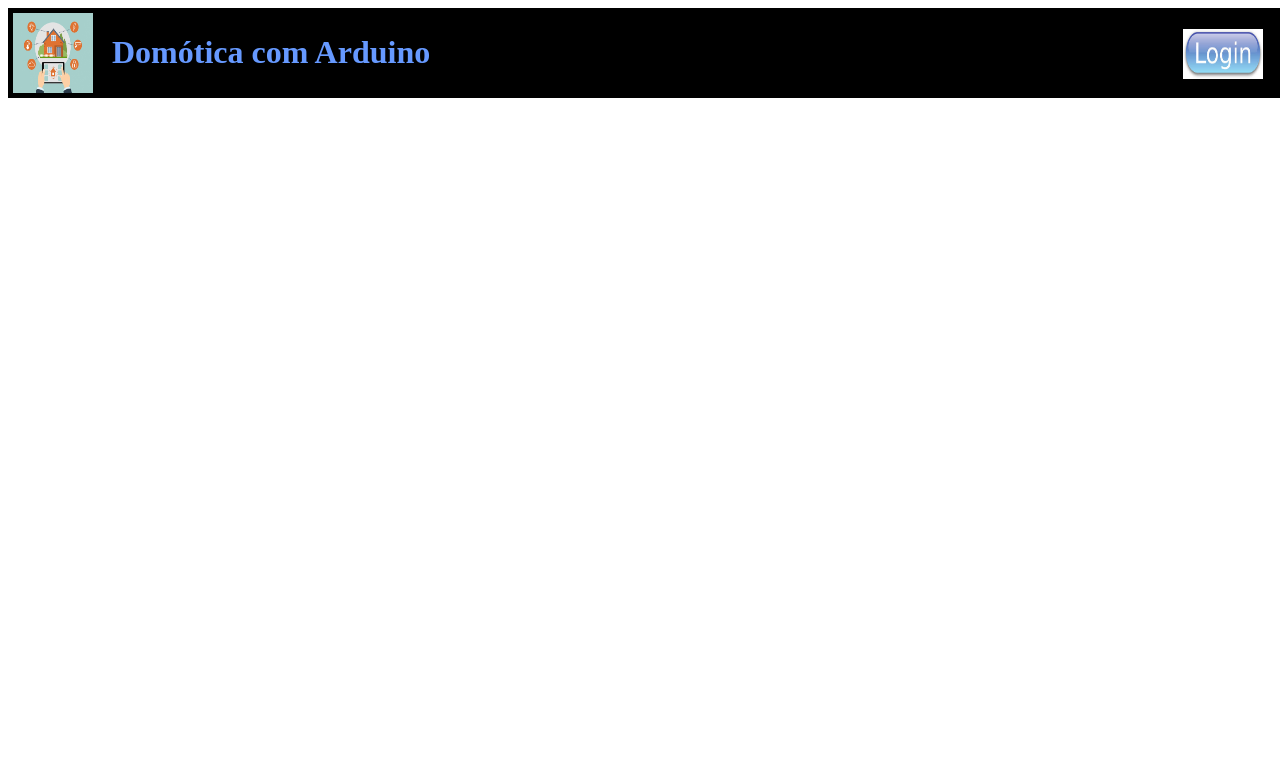
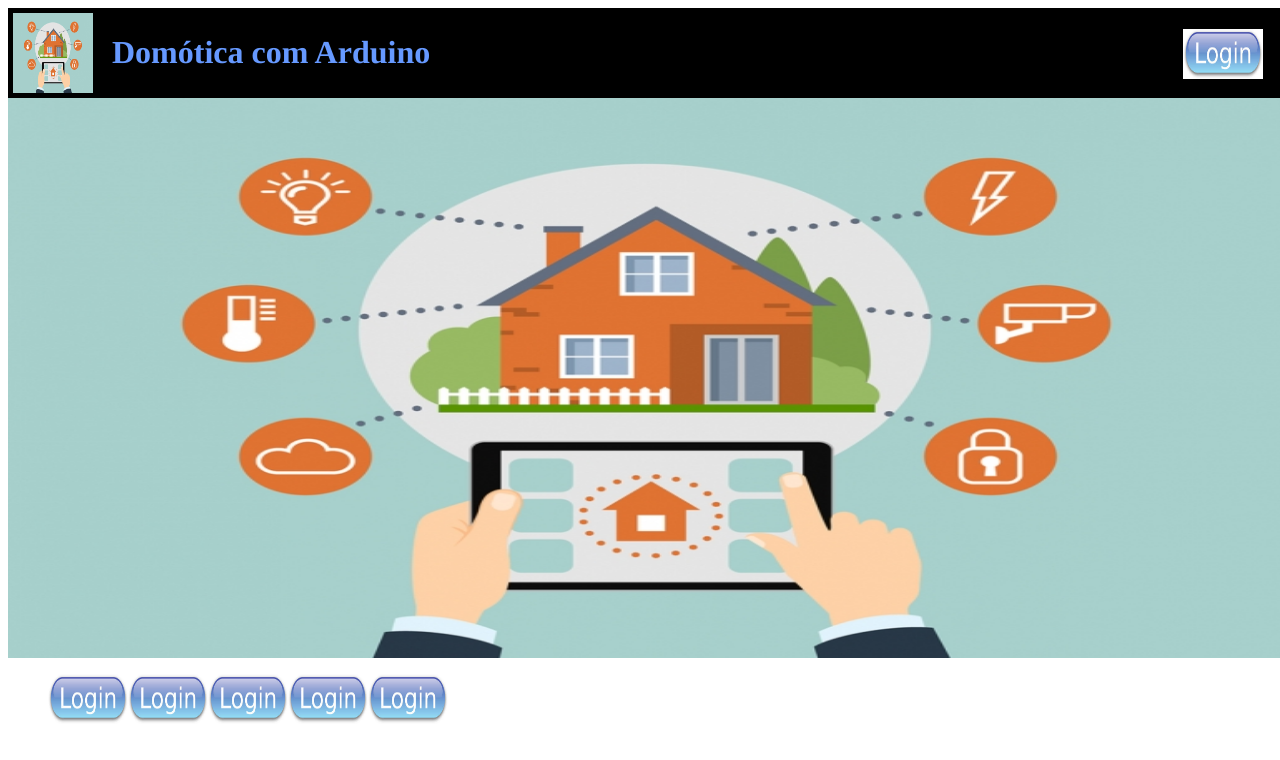
Before and after one commit to felipesantosIroh/domotica, a plain HTML site: page index.html in a window 1280 px wide. Drawn offline with Linux system fonts and the light colour scheme.

Commit message:
Site em formação para testes

```diff
--- a/css/main.css
+++ b/css/main.css
@@ -24,6 +24,12 @@ main{
     float: right;
 }
 
+.functions ul li{
+    display: inline-block;
+    list-style: none;
+    float: left;
+}
+
 .logo{
     padding: 5px;
 }
--- a/index.html
+++ b/index.html
@@ -12,7 +12,7 @@
                     <div class="logo">
                         <img src="./img/smart-houses.jpg" width="80" height="80" />
 
-                        <h1 class="textbv">Dom&oacute;tica com Arduino</h1>
+                        <h1 class="textbv"><font font size="6" face="Times">Dom&oacute;tica com Arduino</font></h1>
 
                         <!--Onde fica o botão de login-->
                         <div class="acessar_login">
@@ -24,6 +24,17 @@
                         </div>
                     </div>
                 </div>
+
+                <div class="main_image">
+                    <img src="./img/smart-houses.jpg" width="100%" height="70%" />
+                </div>
+                <div class="functions">
+                    <ul><li><a href=""><img src="./img/login.jpg" width="80" height="50"/></a></li></ul>
+                    <ul><li><a href=""><img src="./img/login.jpg" width="80" height="50"/></a></li></ul>
+                    <ul><li><a href=""><img src="./img/login.jpg" width="80" height="50"/></a></li></ul>
+                    <ul><li><a href=""><img src="./img/login.jpg" width="80" height="50"/></a></li></ul>
+                    <ul><li><a href=""><img src="./img/login.jpg" width="80" height="50"/></a></li></ul>
+                </div>
             </main>
         </header>
     </body>
```
